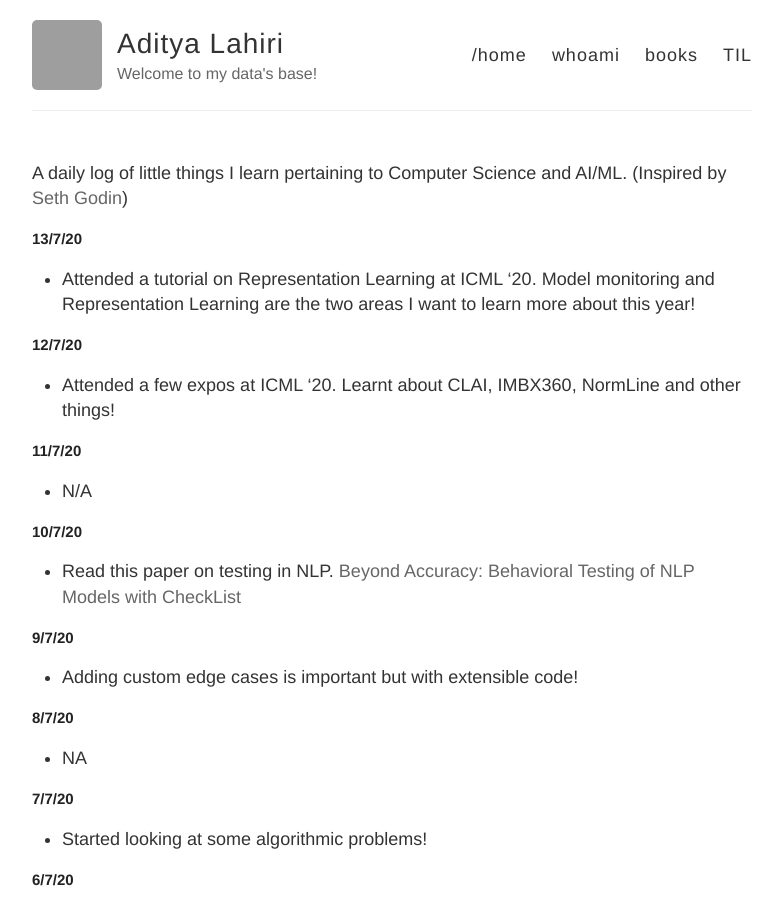
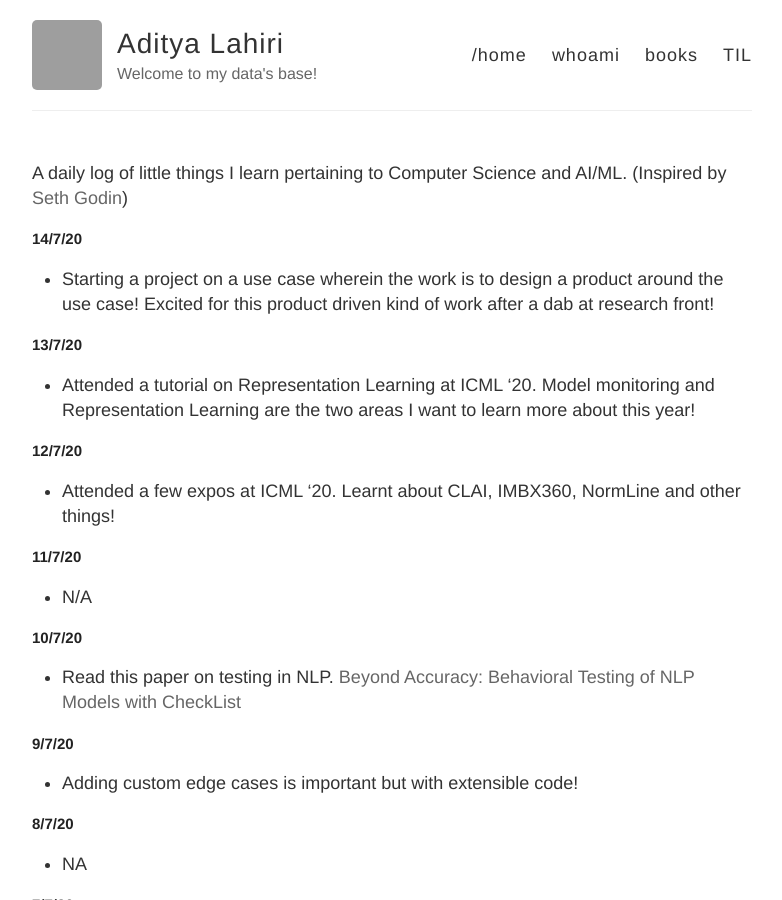
Before and after one commit to adityalahiri/adityalahiri.github.io, a Jekyll site: the page built from TIL.md, in a window 1280 px wide and 900 px high. Shown: the whole window, without its empty margins (248-1030 px from the left). Built offline with Jekyll 4.4.1, drawn with Linux system fonts in a browser that asks for light colours; our own code applies the rules of GitHub Pages for plain Markdown files; grey boxes are pictures that could not be loaded.

Commit message:
Update for 14/7

```diff
--- a/TIL.md
+++ b/TIL.md
@@ -1,5 +1,9 @@
 A daily log of little things I learn pertaining to Computer Science and AI/ML.
 (Inspired by [Seth Godin](https://seths.blog/))
+
+## 14/7/20
+
+* Starting a project on a use case wherein the work is to design a product around the use case! Excited for this product driven kind of work after a dab at research front!
 
 ## 13/7/20
 
```
